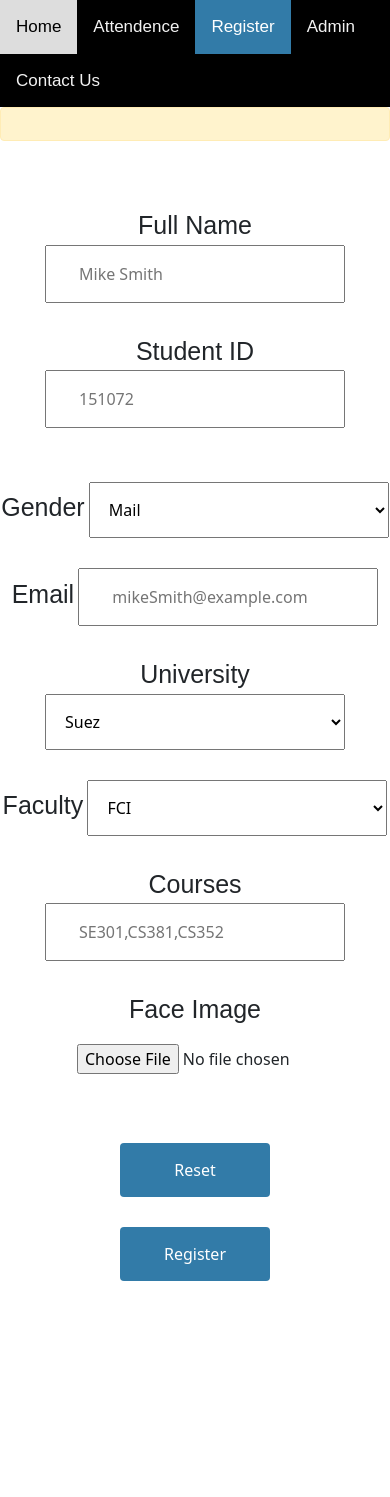
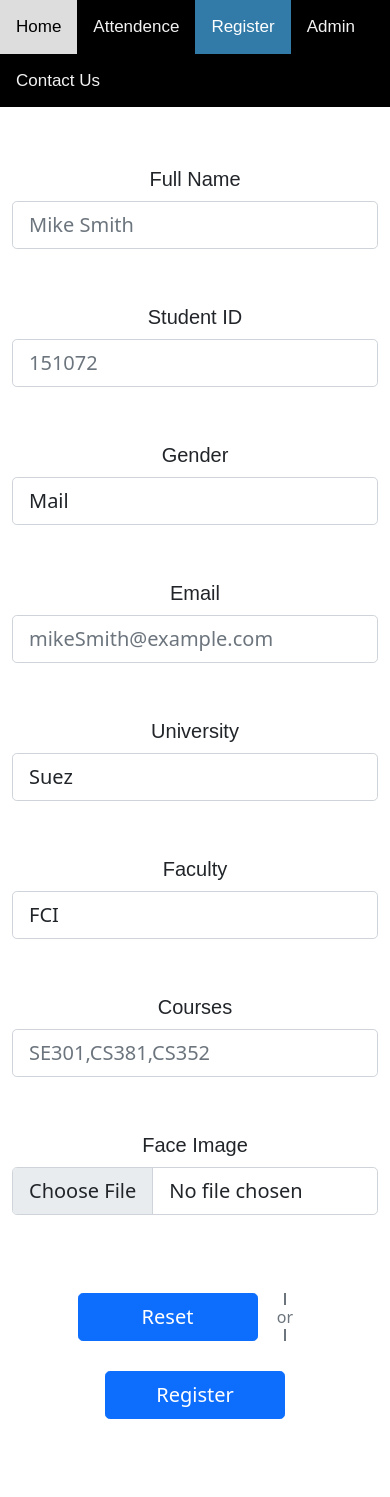
Before and after one commit to AbdoMosa99/Face-Recognition-Attendance-System, a Flask app: page /register in a window 390 px wide. Before the commit the page ends 1281 px from the top, so only its background shows below. Run offline with Flask 2, Linux system fonts and the light colour scheme; data comes from the database, SQL or seed files in the repository; both versions use the stored data as it was after the commit; some libraries are stand-ins or nearby versions.

Commit message:
Redesigning with html and css

```diff
--- a/app/api.py
+++ b/app/api.py
@@ -1,6 +1,6 @@
 from flask_restful import Resource, abort
 from flask import request
-from app import db, api, models
+from app import db, models
 from app.face_recog import FaceRecognition
 from app.forms import AttendanceForm, RegistrationForm
 import pickle
@@ -25,13 +25,12 @@ class Attendance(Resource):
             known_encodings_db = models.FaceEncoding.query.all()
             recognized_students = FaceRecognition.process_image(img, known_encodings_db)
             if not recognized_students:
-                return {"message": "Sorry! We couldn't identify anyone."}, 204
+                return {"message": "Sorry! We couldn't identify anyone."}
 
             # mark their attendance in the database
             for recognized_student in recognized_students:
                 attendance = models.Attendance(lecture_number = form.lecture_number.data,
                                                student = recognized_student["student"],
-                                               student_id = recognized_student["student"].id, # delete
                                                course = course)
                 db.session.add(attendance)
 
--- a/app/forms.py
+++ b/app/forms.py
@@ -9,26 +9,30 @@ from werkzeug.utils import secure_filename
 class AttendanceForm(FlaskForm):
     course_code = StringField(label = "Course Code",
                               validators = [DataRequired(), Length(max=10)],
-                              render_kw = {"placeholder": "CS101"})
+                              render_kw = {"placeholder": "CS101", "maxlength": "10",
+                                          "pattern": "^[A-Z]{2}\d{3}$"})
 
     lecture_number = IntegerField(label = "Lecture Number",
                                   validators = [DataRequired(), NumberRange(min=1, max=30)],
-                                  render_kw = {"placeholder": "2"})
+                                  render_kw = {"placeholder": "2", "maxlength": "2",
+                                               "pattern": "^\d+$"})
 
     uploaded_file = FileField(label = "Face Image",
                               validators=[FileRequired(),
-                                          FileAllowed(['jpg', 'png'], 'Images only!')])
+                                          FileAllowed(['jpg', 'png'], 'Images only!')],
+                             render_kw = {"accept": "image/png, image/jpeg"})
 
 
 
 class RegistrationForm(FlaskForm):
     full_name = StringField(label = "Full Name",
                             validators = [DataRequired(), Length(max=100)],
-                            render_kw = {"placeholder": "Mike Smith"})
+                            render_kw = {"placeholder": "Mike Smith",
+                                        "pattern": "^(\w+)(\s\w+)*$"})
 
     student_id = IntegerField(label = "Student ID",
                               validators = [DataRequired(), NumberRange(min=1)],
-                              render_kw = {"placeholder": "151072"})
+                              render_kw = {"placeholder": "151072", "pattern": "^\d+$"})
 
     gender = SelectField(label = "Gender",
                         validators = [DataRequired()],
@@ -45,15 +49,19 @@ class RegistrationForm(FlaskForm):
 
     courses_codes = StringField(label = "Courses",
                        validators = [DataRequired(), Regexp(regex = "^(\w+)(,\w+)*$")],
-                       render_kw = {"placeholder": "SE301,CS381,CS352"})
+                       render_kw = {"placeholder": "SE301,CS381,CS352",
+                                   "pattern": "^(\w+)(,\w+)*$"})
 
     uploaded_file = FileField(label = "Face Image",
                               validators = [FileRequired(),
-                                            FileAllowed(['jpg', 'png'], 'Images only!')])
+                                            FileAllowed(['jpg', 'png'], 'Images only!')],
+                             render_kw = {"accept": "image/png, image/jpeg"})
+
 
 class LoginForm(FlaskForm):
     username = StringField(label= "Username",
-                           validators=[DataRequired(), Length(max=255)])
+                           validators=[DataRequired(), Length(max=255)],
+                          render_kw = {"pattern": "^(?=.{4,255}$)(?![_.])(?!.*[_.]{2})[a-zA-Z0-9._]+(?<![_.])$"})
 
     password = PasswordField(label=('Password'),
                              validators=[DataRequired(), Length(min=8, max=255)])
--- a/app/static/css/style.css
+++ b/app/static/css/style.css
@@ -28,28 +28,122 @@
 }
 #title
 {
-text-align: center;
 font-family: Sans-serif;
-margin-top: 50px;
 }
-.features
-{
-  text-align: center;
+
+
+.col-form-label {
+
+    font-size: 20px;
+
 }
-.features button
-{
-  background-color: #327ba8;
-  border: none;
-  color: white;
-  padding: 15px 32px;
-  text-decoration: none;
-  display: inline-block;
-  font-size: 16px;
+
+.or {
+    text-align: center;
+    width: 55px;
+    font-size: 16px;
 }
-.features input
-{
-  padding: 15px 32px;
-  text-decoration: none;
-  display: inline-block;
-  font-size: 16px;
+
+.or:before {
+    content: "";
+    display:block;
+    width: 2px;
+    height: 12px;
+    margin: 0 auto;
+    background: #6c757d;
 }
+
+.or:after {
+    content: "";
+    display:block;
+    width: 2px;
+    height: 12px;
+    margin: 0 auto;
+    background: #6c757d;
+}
+
+
+.btn-center {
+    width:180px !important;
+}
+
+.wall {
+    background-image : url("../images/facRec.jpg");
+    height: calc(100vh - 53px);
+    background-size: cover;
+    position : relative;
+
+}
+
+
+.shadow {
+    position: absolute;
+    width : 100%;
+    height: 100%;
+    background: rgba(0,0,0,.4);
+    top:0;
+    left:0;
+    z-index: 13;
+}
+
+.top {
+    z-index: 500;
+    position: relative;
+    top: 0;
+    left: 0;
+}
+
+.intro {
+    line-height: 1.7;
+}
+
+@import url("https://fonts.googleapis.com/css?family=Rubik:500,700|Roboto:400,600");
+.section-padding {
+    padding: 45px 0;
+}
+.section-dark {
+    background-color: #f9f9f9;
+    z-index: -2;
+}
+
+.help-block {
+    margin-top: 0;
+    font-size: 12px
+}
+
+.contact-widget-section .single-contact-widget {
+    background: #f9f9f9;
+    padding: 20px 25px;
+    box-shadow: 0 1px 4px rgba(0, 0, 0, 0.26);
+    height: 260px;
+    margin-top: 25px;
+    transition: all 0.3s ease-in-out
+}
+
+.contact-widget-section .single-contact-widget i {
+    font-size: 75px
+}
+
+.contact-widget-section .single-contact-widget h3 {
+    font-size: 20px;
+    color: #333;
+    font-weight: 700;
+    padding-bottom: 10px
+}
+
+.contact-widget-section .single-contact-widget p {
+    line-height: 16px
+}
+
+.contact-widget-section .single-contact-widget:hover {
+    background: #fff;
+    box-shadow: 0 1px 4px rgba(0, 0, 0, 0.46);
+    cursor: pointer;
+    transition: all 0.3s ease-in-out
+}
+
+
+.map {
+  background-image : url("../images/facRec.jpg");
+  background-size: cover
+}
--- a/app/templates/register.html
+++ b/app/templates/register.html
@@ -13,54 +13,81 @@
           <a href="/admin">Admin</a>
           <a href="/contact">Contact Us</a>
     </div>
-    <div class="alert alert-warning" role="alert">
+
+    <div class="container">
+        {% if form.errors.items() %}
                 {% for field, errors in form.errors.items() %}
                     {% for error in errors %}
+                        <div class="alert alert-warning" role="alert">
                             {{ error }}
-                    <br>
+                        </div>
                     {% endfor %}
                 {% endfor %}
+        {% endif %}
+
+        <div class="features px-md-5 mx-md-5">
+                <form action='/register' method='POST' enctype='multipart/form-data'>
+                    {{ form.csrf_token() }}
+                     <div class="form-group row mb-3">
+                        {{ form.full_name.label(class_="col-sm-2 col-form-label h4") }}
+                        <div class="col-sm-10">
+                            {{ form.full_name(class_="form-control form-control-lg") }}
                         </div>
-    <div class=features>
-            <form action='/register' method='POST' enctype='multipart/form-data' class="form-group">
-                {{ form.csrf_token() }}
-                <div class="form-group">
-                    {{ form.full_name.label }}
-                    {{ form.full_name() }}
                     </div>
-                <div class="form-group">
-                    {{ form.student_id.label }}
-                    {{ form.student_id() }}
+
+                    <div class="form-group row mb-3">
+                        {{ form.student_id.label(class_="col-sm-2 col-form-label h4") }}
+                        <div class="col-sm-10">
+                            {{ form.student_id(class_="form-control form-control-lg") }}
                         </div>
-                <br>
-                <div class="form-group">
-                    {{ form.gender.label }}
-                    {{ form.gender() }}
                     </div>
-                 <div class="form-group">
-                    {{ form.email.label }}
-                    {{ form.email() }}
+                    <div class="form-group row mb-3">
+                        {{ form.gender.label(class_="col-sm-2 col-form-label h4") }}
+                        <div class="col-sm-10">
+                            {{ form.gender(class_="form-control form-control-lg") }}
                         </div>
-                 <div class="form-group">
-                    {{ form.university_name.label }}
-                    {{ form.university_name() }}
                     </div>
-                 <div class="form-group">
-                    {{ form.faculty_name.label }}
-                    {{ form.faculty_name() }}
+
+                    <div class="form-group row mb-3">
+                        {{ form.email.label(class_="col-sm-2 col-form-label h4") }}
+                        <div class="col-sm-10">
+                            {{ form.email(class_="form-control form-control-lg") }}
                         </div>
-                 <div class="form-group">
-                    {{ form.courses_codes.label }}
-                    {{ form.courses_codes() }}
                     </div>
-                 <div class="form-group">
-                    {{ form.uploaded_file.label }}
-                    {{ form.uploaded_file() }}
+
+                    <div class="form-group row mb-3">
+                        {{ form.university_name.label(class_="col-sm-2 col-form-label h4") }}
+                        <div class="col-sm-10">
+                            {{ form.university_name(class_="form-control form-control-lg") }}
                         </div>
-                 <br>
-                    <button class="btn btn-primary"id="reset" type="button" onclick="resetFun()">Reset</button><br>
-                    <button class="btn btn-primary" id="register" type="submit">Register</button><br>
+                    </div>
 
+                    <div class="form-group row mb-3">
+                        {{ form.faculty_name.label(class_="col-sm-2 col-form-label h4") }}
+                        <div class="col-sm-10">
+                            {{ form.faculty_name(class_="form-control form-control-lg") }}
+                        </div>
+                    </div>
+
+                    <div class="form-group row mb-3">
+                        {{ form.courses_codes.label(class_="col-sm-2 col-form-label h4") }}
+                        <div class="col-sm-10">
+                            {{ form.courses_codes(class_="form-control form-control-lg") }}
+                        </div>
+                    </div>
+
+                    <div class="form-group row mb-3">
+                        {{ form.uploaded_file.label(class_="col-sm-2 col-form-label h4") }}
+                        <div class="col-sm-10">
+                            {{ form.uploaded_file(class_="form-control form-control-lg") }}
+                        </div>
+                    </div>
+
+                    <div class="form-group justify-content-center my-5 row">
+                        <button class="btn btn-lg btn-primary w-100 btn-center" type="reset" >Reset</button><br>
+                        <p class="d-inline lead my-0 py-0 text-muted px-3 or"> or </p>
+                        <button class="btn btn-lg btn-primary w-100 btn-center" id="register" type="submit">Register</button>
+                    </div>
                 </form>
         </div>
         {% with messages = get_flashed_messages() %}
@@ -69,4 +96,5 @@
                     <div class="text-center">{{ message }}</div>
                 {% endfor %}
         {% endwith %}
+        </div>
 {% endblock %}
--- a/app/views/admin_views.py
+++ b/app/views/admin_views.py
@@ -2,6 +2,7 @@ from flask_admin import AdminIndexView, expose
 from flask import session, redirect, url_for, render_template, request, flash
 from app import models, bcrypt
 from app.forms import LoginForm
+
 
 class MyAdminIndexView(AdminIndexView):
 
```
Also changed, not shown: app/templates/admin/master.html (+8 -8 lines), app/templates/attendance.html (+38 -21 lines), app/templates/contact.html (+38 -24 lines), app/templates/index.html (+11 -13 lines), README.md, app/DB.db, app/static/images/facRec.jpg (renamed from app/templates/facRec.jpg). Lines whose indentation alone changed are shown as unchanged.
